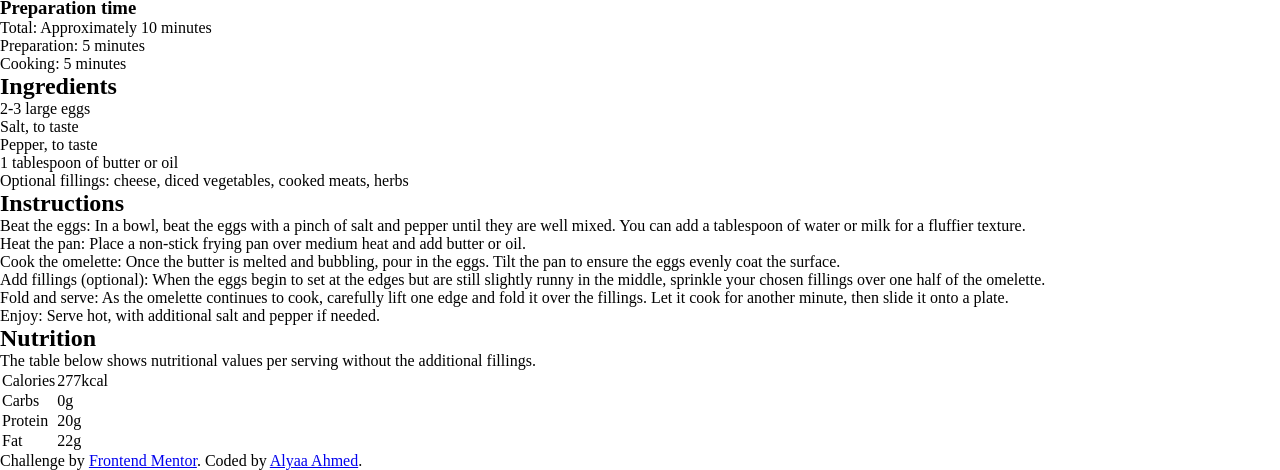
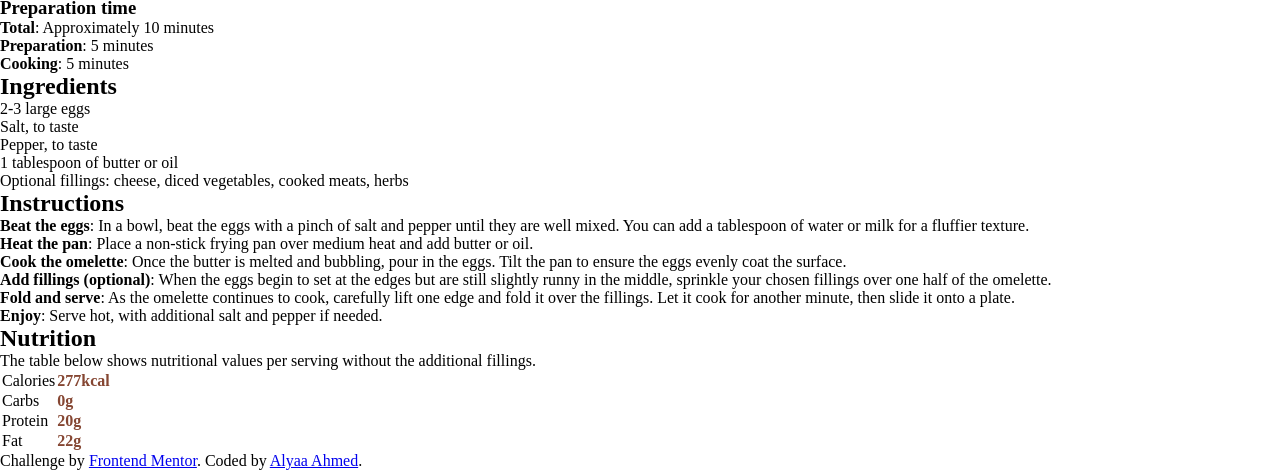
Before and after one commit to AlyaaRushdy/FrontendMentor-Recipe-Page, a plain HTML site: page index.html in a window 1280 px wide. Shown: the part 643-1113 px from the top of the page. Drawn offline with Linux system fonts and the light colour scheme.

Commit message:
helper classes

```diff
--- a/css/style.css
+++ b/css/style.css
@@ -37,3 +37,11 @@ img {
   /* Typography */
   --font-size: 16px;
 }
+
+/* || Helper Classes */
+.bold {
+  font-weight: 600;
+}
+.color-nutmeg {
+  color: var(--Nutmeg);
+}
```
